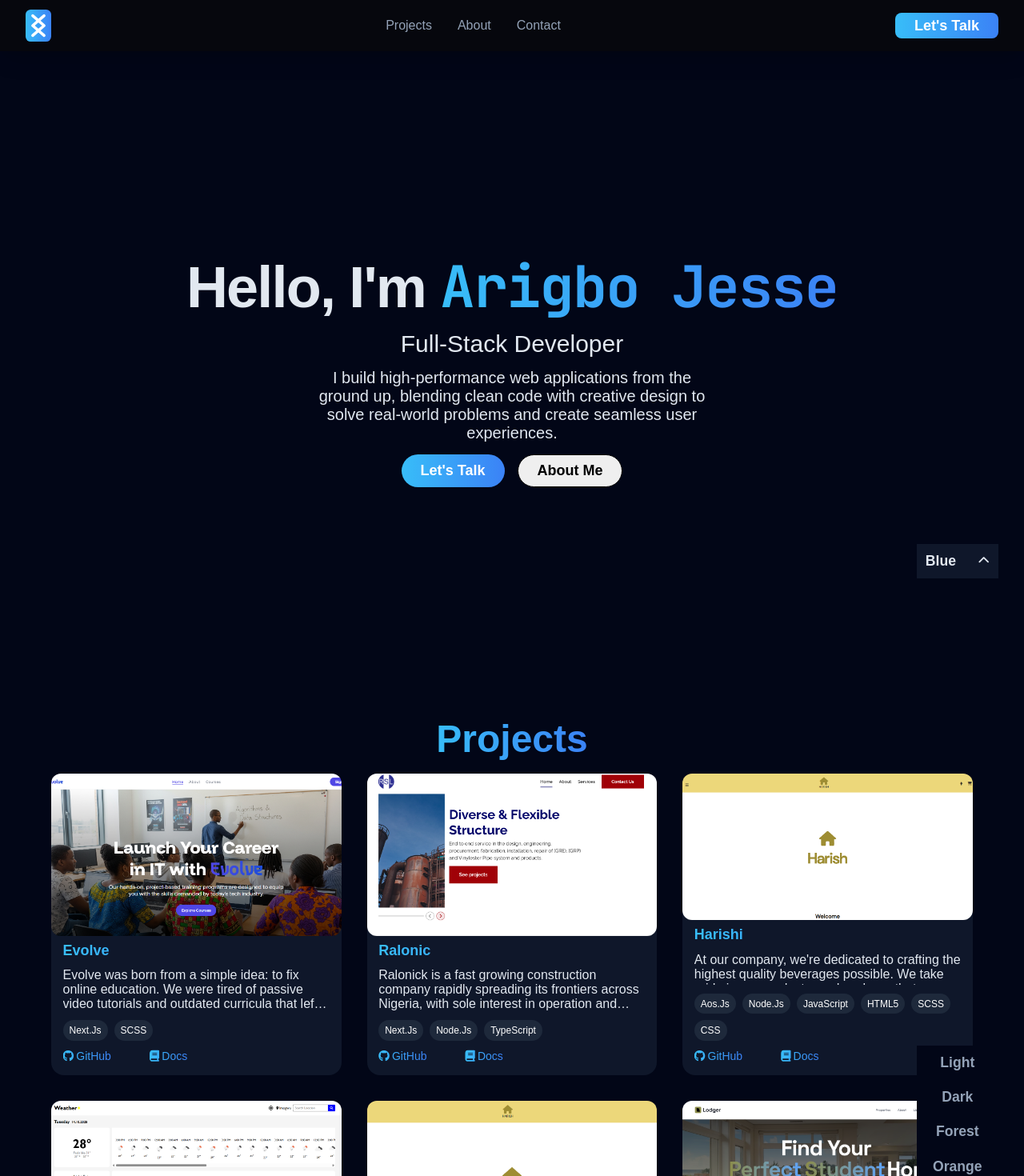
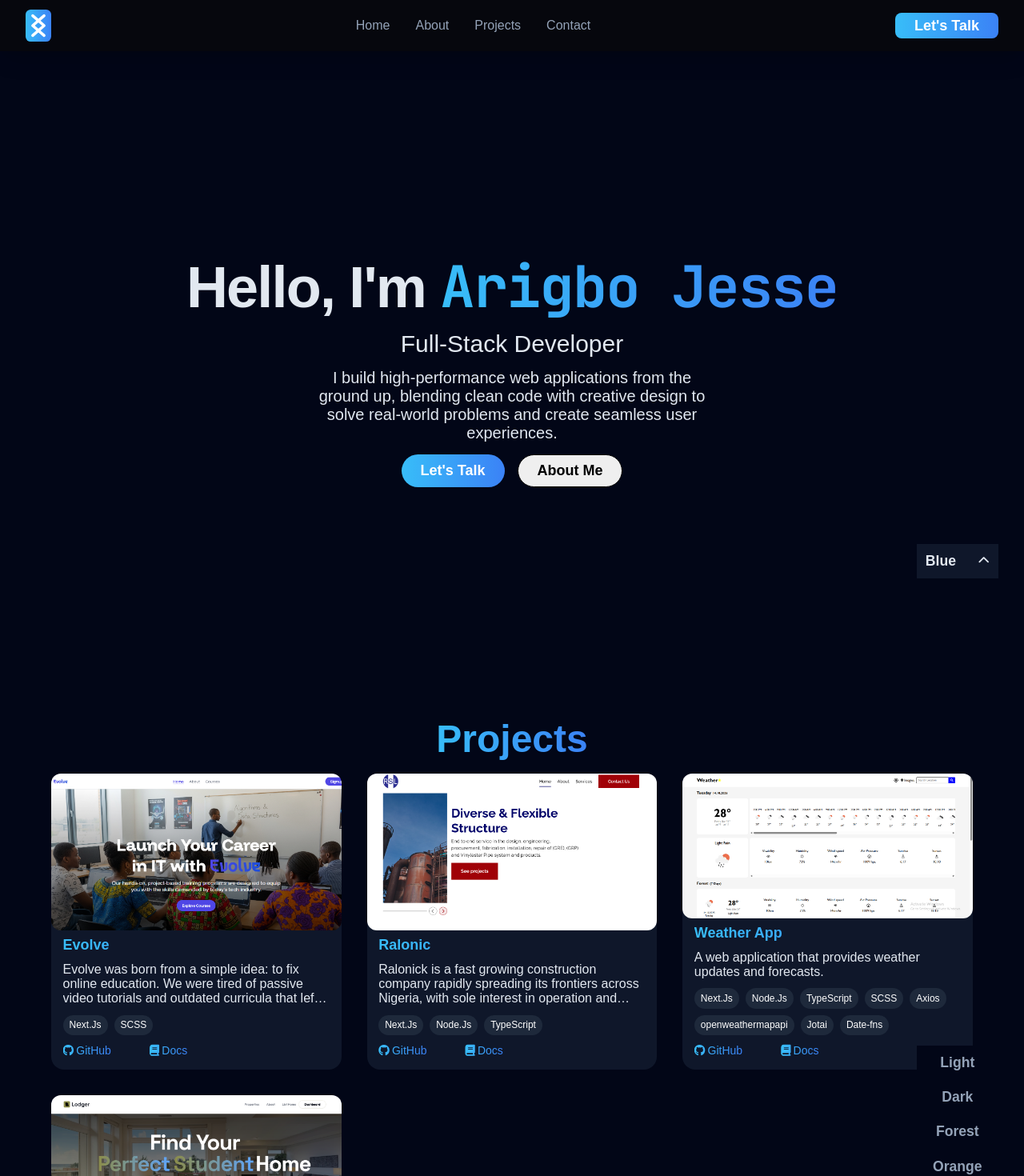
Before and after one commit to Arigbo/nextPortfolio, a Next.js app: page / in a window 1280 px wide. Shown: the top 1470 px of the page at 80% size. Built offline with nearby package versions, Linux system fonts and the light colour scheme; a web font is replaced by a local one.

Commit message:
bugfix: removed unnecesary projects

```diff
--- a/src/app/page.jsx
+++ b/src/app/page.jsx
@@ -176,26 +176,26 @@ const allProjects = [
     techStack: ["Next.Js", "Node.Js", "TypeScript"],
     status: "finished",
   },
-  {
-    id: "p3",
-    title: "Harishi",
-    companyLogoUrl: "https://placehold.co/100x100/1E293B/a855f7?text=T-Logo",
-    description:
-      "At our company, we're dedicated to crafting the highest\n                      quality beverages possible. We take pride in our products,\n                      and we hope that you enjoy them as much as we do. Thank\n                      you for visiting our website! If you have any questions or\n                      feedback, please don't hesitate to contact us. We're\n                      always happy to hear from our customers.",
-    features: [
-      "Real-time task and project updates",
-      "Multi-user collaboration",
-      "Task assignment and status tracking",
-      "User notifications for project changes",
-      "Drag-and-drop interface for task organization",
-    ],
-    link: "https://harishi.vercel.app/",
-    github: "https://github.com/Arigbo/harishi",
-    docs: "https://docs.task-management-tool.com",
-    imageUrl: "/harishi.png",
-    techStack: ["Aos.Js", "Node.Js", "JavaScript", "HTML5", "SCSS", "CSS"],
-    status: "in-progress",
-  },
+  // {
+  //   id: "p3",
+  //   title: "Harishi",
+  //   companyLogoUrl: "https://placehold.co/100x100/1E293B/a855f7?text=T-Logo",
+  //   description:
+  //     "At our company, we're dedicated to crafting the highest\n                      quality beverages possible. We take pride in our products,\n                      and we hope that you enjoy them as much as we do. Thank\n                      you for visiting our website! If you have any questions or\n                      feedback, please don't hesitate to contact us. We're\n                      always happy to hear from our customers.",
+  //   features: [
+  //     "Real-time task and project updates",
+  //     "Multi-user collaboration",
+  //     "Task assignment and status tracking",
+  //     "User notifications for project changes",
+  //     "Drag-and-drop interface for task organization",
+  //   ],
+  //   link: "https://harishi.vercel.app/",
+  //   github: "https://github.com/Arigbo/harishi",
+  //   docs: "https://docs.task-management-tool.com",
+  //   imageUrl: "/harishi.png",
+  //   techStack: ["Aos.Js", "Node.Js", "JavaScript", "HTML5", "SCSS", "CSS"],
+  //   status: "in-progress",
+  // },
   {
     id: "p4",
     title: "Weather App",
@@ -223,25 +223,25 @@ const allProjects = [
     ],
     status: "Finished",
   },
-  {
-    id: "p5",
-    title: "Harishi",
-    companyLogoUrl: "https://placehold.co/100x100/1E293B/a855f7?text=T-Logo",
-    description:
-      "Shop for the best beverages online. Reliable delivery. Great prices. Customer satisfaction guaranteed.",
-    features: [
-      "Wide selection of beverages",
-      "Secure online ordering",
-      "Fast and reliable delivery",
-      "Customer reviews and ratings",
-    ],
-    link: "https://harishi.vercel.app/",
-    github: "https://github.com/Arigbo/harishi",
-    docs: "https://docs.beverage-ecommerce.com",
-    imageUrl: "/harishi.png",
-    techStack: ["Next.Js", "Node.Js", "TypeScript", "SCSS", "Axios"],
-    status: "Finished",
-  },
+  // {
+  //   id: "p5",
+  //   title: "Harishi",
+  //   companyLogoUrl: "https://placehold.co/100x100/1E293B/a855f7?text=T-Logo",
+  //   description:
+  //     "Shop for the best beverages online. Reliable delivery. Great prices. Customer satisfaction guaranteed.",
+  //   features: [
+  //     "Wide selection of beverages",
+  //     "Secure online ordering",
+  //     "Fast and reliable delivery",
+  //     "Customer reviews and ratings",
+  //   ],
+  //   link: "https://harishi.vercel.app/",
+  //   github: "https://github.com/Arigbo/harishi",
+  //   docs: "https://docs.beverage-ecommerce.com",
+  //   imageUrl: "/harishi.png",
+  //   techStack: ["Next.Js", "Node.Js", "TypeScript", "SCSS", "Axios"],
+  //   status: "Finished",
+  // },
   {
     id: "p6",
     title: "Lodger",
@@ -312,21 +312,6 @@ const App = () => {
 
   return (
     <div className="portfolio">
-      {/* General Purpose Modal for messages */}
-      {modal.show && (
-        <div className="about-modal-overlay">
-          <div>
-            <p>{modal.message}</p>
-            <button
-              onClick={() => setModal({ ...modal, show: false })}
-              className="gradient-button modal-button"
-            >
-              Close
-            </button>
-          </div>
-        </div>
-      )}
-
       {/* Contact Modal */}
       {isContactModalOpen && (
         <div className="contact-modal-overlay">
@@ -503,12 +488,7 @@ const App = () => {
                 Let's Talk
               </button>
 
-              <a
-                href="#about"
-                onClick={() => {
-                  setIsAboutModalOpen(true);
-                }}
-              >
+              <a href="/about">
                 <button className="learn-more-button">About Me</button>
               </a>
             </div>
--- a/src/components/header.jsx
+++ b/src/components/header.jsx
@@ -6,13 +6,19 @@ export default function Header({
   handleThemeChange,
   theme,
   setTheme,
-  setIsAboutModalOpen,
   setIsContactModalOpen,
   themes,
   selectTheme,
   setSelectTheme,
 }) {
   const [isMenuOpen, setIsMenuOpen] = useState(false);
+  const nav = [
+    { name: "Home", link: "/" },
+    { name: "About", link: "/about" },
+    { name: "Projects", link: "#projects" },
+    { name: "Contact", link: "#contact" },
+  ];
+  const path = window.location.pathname;
   return (
     <header>
       <div className="headerInner">
@@ -26,26 +32,19 @@ export default function Header({
         </div>
         <nav className="nav">
           <div className="nav-items">
-            <a href="#projects" className="nav-link underline-hover">
-              <span>Projects</span>
-            </a>
-            <a
-              href="/about"
-              onClick={() => {
-                setIsAboutModalOpen(true);
-              }}
-              className="nav-link underline-hover"
-            >
-              <span>About</span>
-            </a>
-            <a
-              onClick={() => {
-                setIsContactModalOpen(true);
-              }}
-              className="nav-link underline-hover"
-            >
-              <span>Contact</span>
-            </a>
+            {nav.map((item) => {
+              return (
+                <a
+                  key={item.name}
+                  href={item.link}
+                  className={`nav-link underline-hover ${
+                    path === item.link ? "active" : ""
+                  }`}
+                >
+                  {item.name}
+                </a>
+              );
+            })}
           </div>
         </nav>
         <div className="header-right">
--- a/src/styles/header.scss
+++ b/src/styles/header.scss
@@ -37,6 +37,9 @@ header {
       &:hover {
         color: var(--primary-color);
       }
+    }
+    .active {
+      color: var(--primary-color);
     }
     @media (min-width: 768px) {
       display: none;
```
